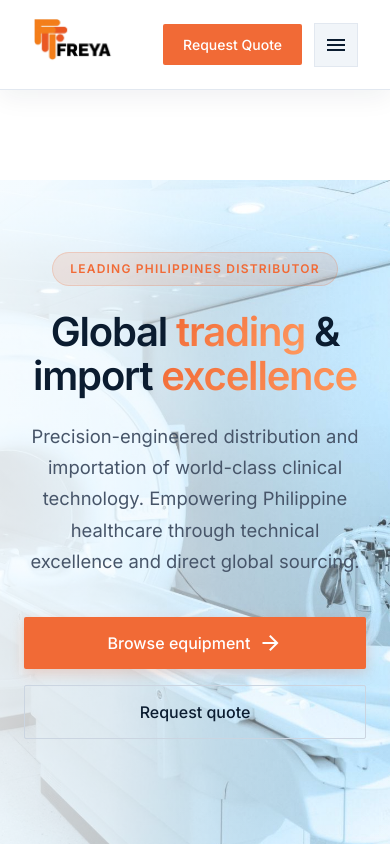
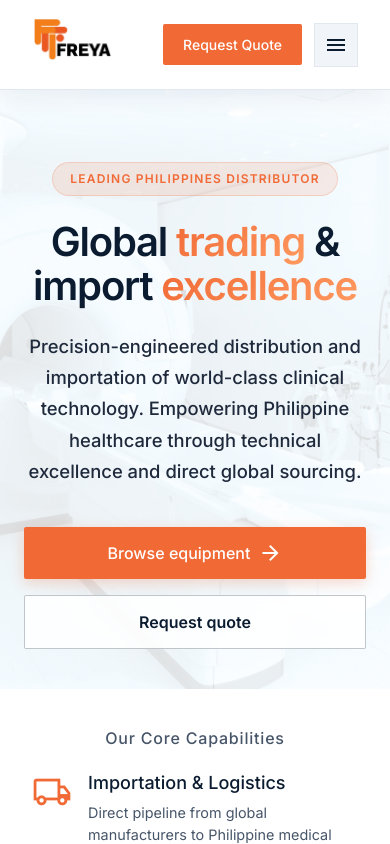
Before and after one commit to mjpaloa/Freya, a React (Vite) app in the folder freya-web/: page / in a window 390 px wide. Shown: the top 844 px of the page. Built offline with nearby package versions, Linux system fonts and the light colour scheme.

Commit message:
new changes

```diff
--- a/freya-web/src/components/sections/HeroSection/HeroSection.module.css
+++ b/freya-web/src/components/sections/HeroSection/HeroSection.module.css
@@ -108,30 +108,45 @@
 }
 
 .btnSecondary {
-  background-color: transparent;
-  color: var(--on-surface);
+  background-color: rgba(255, 255, 255, 0.85); /* Semi-transparent white to pop against background */
+  backdrop-filter: blur(8px);
+  -webkit-backdrop-filter: blur(8px);
+  color: var(--secondary); /* Dark navy for high contrast */
   padding: 0.875rem 1.75rem;
   font-family: var(--font-body);
   font-size: 1rem;
-  font-weight: 500;
-  border: 1px solid var(--outline-variant);
+  font-weight: 600; /* Bolder text for better legibility */
+  border: 1.5px solid rgba(11, 28, 48, 0.25); /* Well-defined crisp border */
   border-radius: var(--radius-md);
   cursor: pointer;
   transition: all 0.2s;
   text-decoration: none;
+  display: inline-flex;
+  align-items: center;
+  justify-content: center;
 }
 
 .btnSecondary:hover {
-  background-color: white;
+  background-color: var(--white);
   border-color: var(--primary);
   color: var(--primary);
   transform: translateY(-2px);
-  box-shadow: 0 4px 12px rgba(0, 0, 0, 0.05);
+  box-shadow: 0 6px 20px rgba(11, 28, 48, 0.15);
 }
 
 @media (max-width: 768px) {
   .hero {
+    min-height: 550px; /* Keep it compact on mobile, avoiding empty background stretching */
     background-position: 55% center;
+  }
+
+  .heroOverlay {
+    background: rgba(255, 255, 255, 0.85); /* Softens busy background details on mobile for clean text readability */
+  }
+
+  .subtitle {
+    color: #1e293b; /* Darker, high-contrast text on mobile */
+    font-weight: 500; /* Slightly bolder for crystal clear legibility */
   }
 
   .contentWrapper {
--- a/freya-web/src/pages/About/AboutPage.tsx
+++ b/freya-web/src/pages/About/AboutPage.tsx
@@ -2,7 +2,7 @@ import MissionVision from '../../components/sections/MissionVision/MissionVision
 
 export default function AboutPage() {
   return (
-    <main>
+    <>
       <section style={{
         padding: '3rem 2rem 4rem',
         textAlign: 'center',
@@ -31,6 +31,6 @@ export default function AboutPage() {
       </section>
 
       <MissionVision />
-    </main>
+    </>
   );
 }
--- a/freya-web/src/pages/Home/HomePage.tsx
+++ b/freya-web/src/pages/Home/HomePage.tsx
@@ -9,7 +9,7 @@ import PartnersSection from '../../components/sections/PartnersSection/PartnersS
 
 export default function HomePage() {
   return (
-    <main>
+    <>
       <HeroSection />
       <QuickFeatures />
       <SectorsGrid />
@@ -17,7 +17,6 @@ export default function HomePage() {
       <FutureCta />
       <PartnersSection />
       <VendorSection />
-
-    </main>
+    </>
   );
 }
--- a/freya-web/src/pages/News/NewsDetailPage.tsx
+++ b/freya-web/src/pages/News/NewsDetailPage.tsx
@@ -77,7 +77,7 @@ const NewsDetailPage: React.FC = () => {
 
       <div className="container">
         <div className="news-content-layout">
-          <main className="news-main-content">
+          <div className="news-main-content">
             <div className="article-featured-image">
               <img src={article.image_url || "https://images.unsplash.com/photo-1576091160550-2173dba999ef?auto=format&fit=crop&q=80&w=1200"} alt={article.title} />
             </div>
@@ -112,7 +112,7 @@ const NewsDetailPage: React.FC = () => {
                 </div>
               </div>
             </div>
-          </main>
+          </div>
 
           <Sidebar articles={article ? [article] : []} />
         </div>
--- a/freya-web/src/pages/News/NewsPage.tsx
+++ b/freya-web/src/pages/News/NewsPage.tsx
@@ -54,7 +54,7 @@ const NewsPage: React.FC = () => {
       <div className="container">
         <div className="news-content-layout">
           {/* Main Column */}
-          <main className="news-main-content">
+          <div className="news-main-content">
             {loading ? (
               <div className="loading-state">Loading latest insights...</div>
             ) : (
@@ -63,12 +63,12 @@ const NewsPage: React.FC = () => {
 
                 <div className="news-grid">
                   {otherArticles.map(article => (
-                    <NewsCard key={article.id} article={article} />
+                     <NewsCard key={article.id} article={article} />
                   ))}
                 </div>
               </>
             )}
-          </main>
+          </div>
 
 
           {/* Sidebar Column */}
--- a/freya-web/src/pages/News/components/FeaturedCarousel.tsx
+++ b/freya-web/src/pages/News/components/FeaturedCarousel.tsx
@@ -71,21 +71,6 @@ const FeaturedCarousel: React.FC<FeaturedCarouselProps> = ({ articles }) => {
         <h2>{currentArticle.title}</h2>
         <p>{currentArticle.excerpt}</p>
 
-        {currentArticle.article_url && currentArticle.article_url.trim() !== '' && currentArticle.article_url !== '#' ? (
-          <a
-            href={currentArticle.article_url.trim().startsWith('http') ? currentArticle.article_url.trim() : `https://${currentArticle.article_url.trim()}`}
-            target="_blank"
-            rel="noopener noreferrer"
-            className="read-more-link"
-          >
-            Read Full Story
-            <svg width="20" height="20" viewBox="0 0 24 24" fill="none" stroke="currentColor" strokeWidth="2" strokeLinecap="round" strokeLinejoin="round">
-              <path d="M18 13v6a2 2 0 0 1-2 2H5a2 2 0 0 1-2-2V8a2 2 0 0 1 2-2h6"></path>
-              <polyline points="15 3 21 3 21 9"></polyline>
-              <line x1="10" y1="14" x2="21" y2="3"></line>
-            </svg>
-          </a>
-        ) : (
         <Link to={`/news/${currentArticle.id}`} className="read-more-link">
           Read Full Story
           <svg width="20" height="20" viewBox="0 0 24 24" fill="none" stroke="currentColor" strokeWidth="2" strokeLinecap="round" strokeLinejoin="round">
@@ -93,7 +78,6 @@ const FeaturedCarousel: React.FC<FeaturedCarouselProps> = ({ articles }) => {
             <polyline points="12 5 19 12 12 19"></polyline>
           </svg>
         </Link>
-        )}
       </div>
     </div>
   );
--- a/freya-web/src/pages/News/components/NewsCard.tsx
+++ b/freya-web/src/pages/News/components/NewsCard.tsx
@@ -25,21 +25,6 @@ const NewsCard: React.FC<NewsCardProps> = ({ article }) => {
       </div>
       <h3>{article.title}</h3>
       <p>{article.excerpt.substring(0, 100)}...</p>
-      {article.article_url && article.article_url.trim() !== '' && article.article_url !== '#' ? (
-        <a
-          href={article.article_url.trim().startsWith('http') ? article.article_url.trim() : `https://${article.article_url.trim()}`}
-          target="_blank"
-          rel="noopener noreferrer"
-          className="read-more-link"
-        >
-          Read Full Story
-          <svg width="16" height="16" viewBox="0 0 24 24" fill="none" stroke="currentColor" strokeWidth="2" strokeLinecap="round" strokeLinejoin="round">
-            <path d="M18 13v6a2 2 0 0 1-2 2H5a2 2 0 0 1-2-2V8a2 2 0 0 1 2-2h6"></path>
-            <polyline points="15 3 21 3 21 9"></polyline>
-            <line x1="10" y1="14" x2="21" y2="3"></line>
-          </svg>
-        </a>
-      ) : (
       <Link to={`/news/${article.id}`} className="read-more-link">
         Read Full Story
         <svg width="16" height="16" viewBox="0 0 24 24" fill="none" stroke="currentColor" strokeWidth="2" strokeLinecap="round" strokeLinejoin="round">
@@ -47,7 +32,6 @@ const NewsCard: React.FC<NewsCardProps> = ({ article }) => {
           <polyline points="12 5 19 12 12 19"></polyline>
         </svg>
       </Link>
-      )}
     </article>
   );
 };
--- a/freya-web/src/pages/Products/ProductDetailPage.css
+++ b/freya-web/src/pages/Products/ProductDetailPage.css
@@ -1,7 +1,6 @@
 .product-detail-page {
   background: white;
   min-height: 100vh;
-  padding-top: var(--header-height);
 }
 
 .product-hero-section {
--- a/freya-web/src/pages/Products/ProductsPage.tsx
+++ b/freya-web/src/pages/Products/ProductsPage.tsx
@@ -2,7 +2,7 @@ import ProductGrid from '../../components/sections/ProductGrid/ProductGrid';
 
 export default function ProductsPage() {
   return (
-    <main>
+    <>
       <section style={{
         padding: '3rem clamp(1rem, 4vw, 2rem) 2rem',
         textAlign: 'center',
@@ -34,6 +34,6 @@ export default function ProductsPage() {
       </section>
 
       <ProductGrid />
-    </main>
+    </>
   );
 }
```
Also changed, not shown: freya-web/src/pages/News/components/FeaturedPost.tsx (+0 -16 lines). Lines whose indentation alone changed are shown as unchanged.
